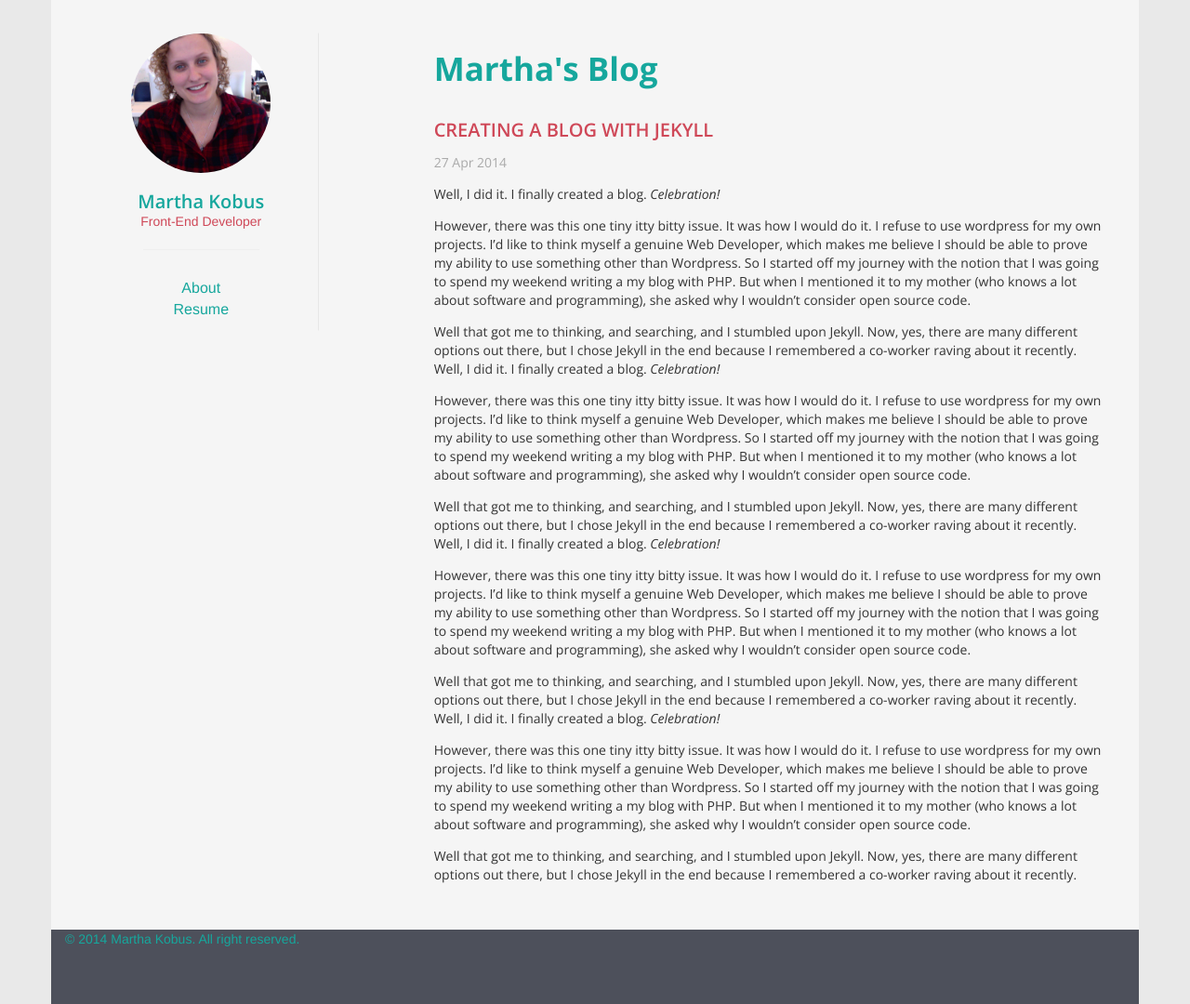
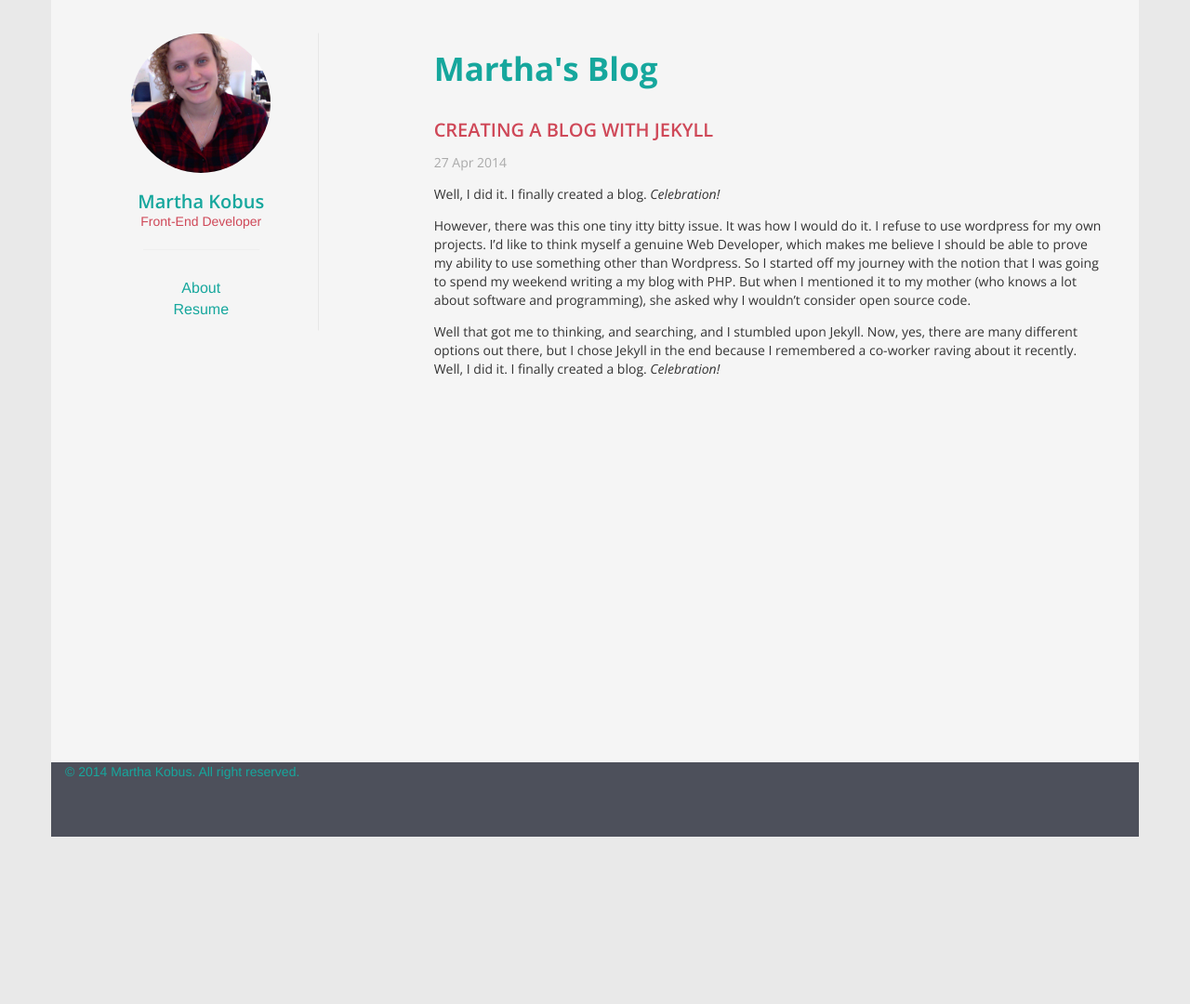
Before and after one commit to MKobus/jekyll-blog, a Jekyll site: the page built from _posts/2014-04-27-welcome-to-jekyll.markdown, in a window 1280 px wide. Shown: the whole page at 93% size. Built offline with Jekyll 4.4.1, drawn with Linux system fonts in a browser that asks for light colours; nearby versions of some CDN libraries; some web fonts are replaced; Markdown is read by kramdown in place of the engine named in the settings; after the commit the page ends 900 px from its top, so only the background shows below that.

Commit message:
changed blog

```diff
--- a/_posts/2014-04-27-welcome-to-jekyll.markdown
+++ b/_posts/2014-04-27-welcome-to-jekyll.markdown
@@ -11,17 +11,3 @@ However, there was this one tiny itty bitty issue. It was how I would do it. I r
 
 Well that got me to thinking, and searching, and I stumbled upon Jekyll. Now, yes, there are many different options out there, but I chose Jekyll in the end because I remembered a co-worker raving about it recently.
 Well, I did it. I finally created a blog. *Celebration!*
-
-However, there was this one tiny itty bitty issue. It was how I would do it. I refuse to use wordpress for my own projects. I'd like to think myself a genuine Web Developer, which makes me believe I should be able to prove my ability to use something other than Wordpress. So I started off my journey with the notion that I was going to spend my weekend writing a my blog with PHP. But when I mentioned it to my mother (who knows a lot about software and programming), she asked why I wouldn't consider open source code.
-
-Well that got me to thinking, and searching, and I stumbled upon Jekyll. Now, yes, there are many different options out there, but I chose Jekyll in the end because I remembered a co-worker raving about it recently.
-Well, I did it. I finally created a blog. *Celebration!*
-
-However, there was this one tiny itty bitty issue. It was how I would do it. I refuse to use wordpress for my own projects. I'd like to think myself a genuine Web Developer, which makes me believe I should be able to prove my ability to use something other than Wordpress. So I started off my journey with the notion that I was going to spend my weekend writing a my blog with PHP. But when I mentioned it to my mother (who knows a lot about software and programming), she asked why I wouldn't consider open source code.
-
-Well that got me to thinking, and searching, and I stumbled upon Jekyll. Now, yes, there are many different options out there, but I chose Jekyll in the end because I remembered a co-worker raving about it recently.
-Well, I did it. I finally created a blog. *Celebration!*
-
-However, there was this one tiny itty bitty issue. It was how I would do it. I refuse to use wordpress for my own projects. I'd like to think myself a genuine Web Developer, which makes me believe I should be able to prove my ability to use something other than Wordpress. So I started off my journey with the notion that I was going to spend my weekend writing a my blog with PHP. But when I mentioned it to my mother (who knows a lot about software and programming), she asked why I wouldn't consider open source code.
-
-Well that got me to thinking, and searching, and I stumbled upon Jekyll. Now, yes, there are many different options out there, but I chose Jekyll in the end because I remembered a co-worker raving about it recently.
```
